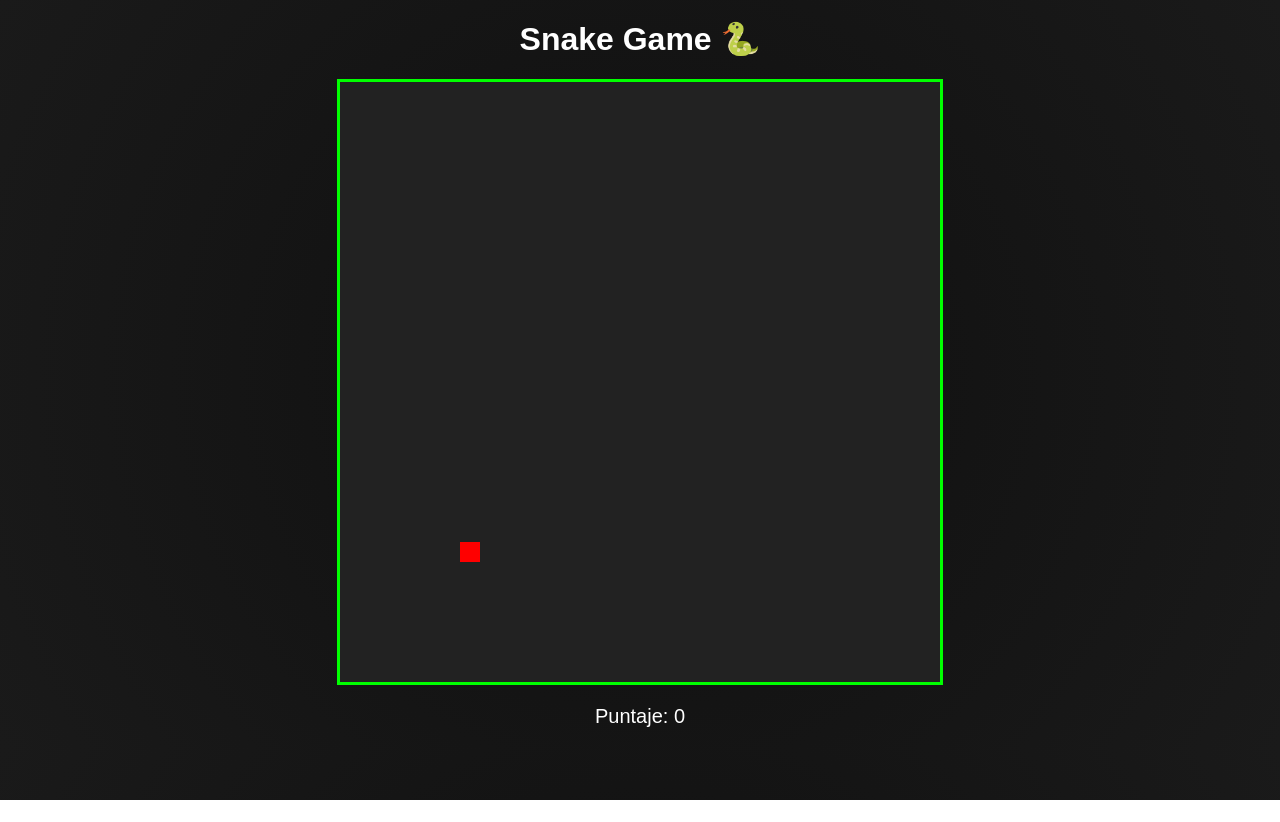
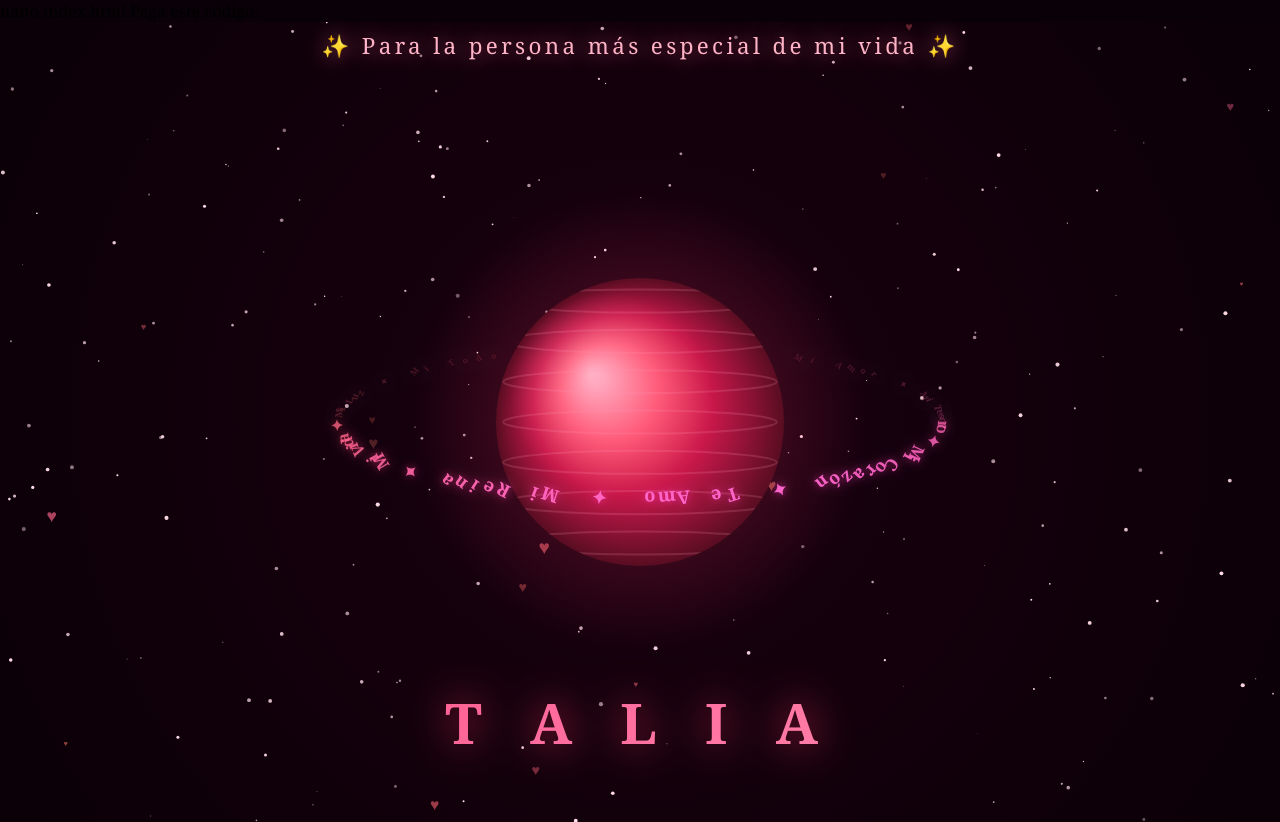
Before and after one commit to thecrisif/thecrisif.github.io, a plain HTML site: page index.html in a window 1280 px wide. Before the commit the page ends 800 px from the top, so only its background shows below. Drawn offline with Linux system fonts and the light colour scheme.

Commit message:
Add files via upload

```diff
--- a/index.html
+++ b/index.html
@@ -1,15 +1,17 @@
+nano index.html
+Pega este código:
 <!DOCTYPE html>
-<html>
+<html lang="es">
 <head>
-    <meta charset="UTF-8">
-    <title>Snake Game - THE CRIS IF</title>
-    <link rel="stylesheet" href="style.css">
+  <meta charset="UTF-8">
+  <meta name="viewport" content="width=device-width, initial-scale=1.0">
+  <title>Para Talia 💕</title>
+  <link rel="stylesheet" href="style.css">
 </head>
 <body>
-    <h1>Snake Game 🐍</h1>
-    <canvas id="gameCanvas" width="600" height="600"></canvas>
-    <p id="score">Puntaje: 0</p>
-
-    <script src="script.js"></script>
+  <div id="mensaje">✨ Para la persona más especial de mi vida ✨</div>
+  <canvas id="c"></canvas>
+  <div id="nombre">T A L I A</div>
+  <script src="planet.js"></script>
 </body>
 </html>
--- /dev/null
+++ b/planet.js
@@ -0,0 +1,189 @@
+const canvas = document.getElementById('c');
+const ctx    = canvas.getContext('2d');
+
+let W  = canvas.width  = window.innerWidth;
+let H  = canvas.height = window.innerHeight;
+let cx = W / 2;
+let cy = H / 2;
+let t  = 0;
+
+window.addEventListener('resize', () => {
+  W  = canvas.width  = window.innerWidth;
+  H  = canvas.height = window.innerHeight;
+  cx = W / 2;
+  cy = H / 2;
+  initStars();
+});
+
+const STAR_COUNT = 220;
+let stars = [];
+
+function initStars() {
+  stars = [];
+  for (let i = 0; i < STAR_COUNT; i++) {
+    stars.push({
+      x:             Math.random() * W,
+      y:             Math.random() * H,
+      r:             Math.random() * 1.8 + 0.3,
+      speed:         Math.random() * 0.008 + 0.003,
+      twinkleOffset: Math.random() * Math.PI * 2
+    });
+  }
+}
+initStars();
+
+function drawStars() {
+  stars.forEach(s => {
+    const a = 0.4 + 0.6 * Math.abs(Math.sin(t * s.speed * 60 + s.twinkleOffset));
+    ctx.beginPath();
+    ctx.arc(s.x, s.y, s.r, 0, Math.PI * 2);
+    ctx.fillStyle = `rgba(255, 220, 230, ${a})`;
+    ctx.fill();
+  });
+}
+
+const PLANET_R = Math.min(window.innerWidth, window.innerHeight) * 0.18;
+
+function drawPlanet() {
+  const glow = ctx.createRadialGradient(cx, cy, PLANET_R * 0.5, cx, cy, PLANET_R * 1.6);
+  glow.addColorStop(0, 'rgba(255, 50, 100, 0.25)');
+  glow.addColorStop(1, 'rgba(255, 50, 100, 0)');
+  ctx.beginPath();
+  ctx.arc(cx, cy, PLANET_R * 1.6, 0, Math.PI * 2);
+  ctx.fillStyle = glow;
+  ctx.fill();
+
+  const grad = ctx.createRadialGradient(
+    cx - PLANET_R * 0.3, cy - PLANET_R * 0.3, PLANET_R * 0.05,
+    cx, cy, PLANET_R
+  );
+  grad.addColorStop(0,   '#ff8fab');
+  grad.addColorStop(0.3, '#ff4d6d');
+  grad.addColorStop(0.6, '#c9184a');
+  grad.addColorStop(1,   '#590d22');
+  ctx.beginPath();
+  ctx.arc(cx, cy, PLANET_R, 0, Math.PI * 2);
+  ctx.fillStyle = grad;
+  ctx.fill();
+
+  const shine = ctx.createRadialGradient(
+    cx - PLANET_R * 0.35, cy - PLANET_R * 0.35, 0,
+    cx - PLANET_R * 0.2,  cy - PLANET_R * 0.2,  PLANET_R * 0.7
+  );
+  shine.addColorStop(0, 'rgba(255, 220, 230, 0.45)');
+  shine.addColorStop(1, 'rgba(255, 100, 130, 0)');
+  ctx.beginPath();
+  ctx.arc(cx, cy, PLANET_R, 0, Math.PI * 2);
+  ctx.fillStyle = shine;
+  ctx.fill();
+
+  ctx.save();
+  ctx.beginPath();
+  ctx.arc(cx, cy, PLANET_R, 0, Math.PI * 2);
+  ctx.clip();
+  for (let i = -3; i <= 3; i++) {
+    const yy = cy + i * PLANET_R * 0.28;
+    ctx.beginPath();
+    ctx.ellipse(cx, yy, PLANET_R * 0.95, PLANET_R * 0.08, 0, 0, Math.PI * 2);
+    ctx.strokeStyle = 'rgba(255, 150, 180, 0.18)';
+    ctx.lineWidth   = 2;
+    ctx.stroke();
+  }
+  ctx.restore();
+}
+
+const RING_WORDS = [
+  'Te Amo', 'Mi Reina', 'Mi Vida', 'Mi Luz',
+  'Mi Todo', 'Mi Cielo', 'Mi Amor', 'Mi Tesoro', 'Mi Corazón'
+];
+const RING_TEXT = RING_WORDS.join('  ✦  ') + '  ✦  ';
+const RING_RX   = PLANET_R * 2.1;
+const RING_RY   = PLANET_R * 0.52;
+
+function drawRing(front) {
+  ctx.save();
+  ctx.translate(cx, cy);
+
+  const totalChars = RING_TEXT.length;
+  const angleStep  = (Math.PI * 2) / totalChars;
+
+  ctx.font         = `bold ${Math.max(10, PLANET_R * 0.115)}px Georgia`;
+  ctx.textAlign    = 'center';
+  ctx.textBaseline = 'middle';
+
+  for (let i = 0; i < totalChars; i++) {
+    const angle   = i * angleStep + t * 0.35;
+    const isFront = Math.sin(angle) > 0;
+    if (isFront !== front) continue;
+
+    const x     = Math.cos(angle) * RING_RX;
+    const y     = Math.sin(angle) * RING_RY;
+    const depth = (Math.sin(angle) + 1) / 2;
+    const alpha = front ? 0.5 + depth * 0.5 : 0.15 + depth * 0.25;
+    const scale = front ? 0.75 + depth * 0.35 : 0.5 + depth * 0.2;
+    const hue   = 340 + Math.sin(angle + t) * 20;
+
+    ctx.save();
+    ctx.translate(x, y);
+    ctx.rotate(angle + Math.PI / 2);
+    ctx.scale(scale, scale);
+    ctx.fillStyle   = `hsla(${hue}, 100%, 70%, ${alpha})`;
+    ctx.shadowColor = `hsla(${hue}, 100%, 60%, ${alpha * 0.8})`;
+    ctx.shadowBlur  = 8;
+    ctx.fillText(RING_TEXT[i], 0, 0);
+    ctx.restore();
+  }
+
+  ctx.restore();
+}
+
+let hearts = [];
+for (let i = 0; i < 18; i++) {
+  hearts.push({
+    x:     Math.random() * W,
+    y:     Math.random() * H,
+    size:  Math.random() * 14 + 6,
+    speed: Math.random() * 0.4 + 0.2,
+    alpha: Math.random() * 0.5 + 0.2,
+    drift: (Math.random() - 0.5) * 0.5
+  });
+}
+
+function drawHearts() {
+  hearts.forEach(h => {
+    h.y -= h.speed;
+    h.x += h.drift;
+    if (h.y < -20) {
+      h.y = H + 20;
+      h.x = Math.random() * W;
+    }
+    ctx.save();
+    ctx.globalAlpha = h.alpha * (0.5 + 0.5 * Math.abs(Math.sin(t * 0.5)));
+    ctx.fillStyle   = `hsl(${340 + Math.random() * 30}, 100%, 70%)`;
+    ctx.font        = `${h.size}px serif`;
+    ctx.fillText('♥', h.x, h.y);
+    ctx.restore();
+  });
+}
+
+function loop() {
+  ctx.clearRect(0, 0, W, H);
+
+  const bg = ctx.createRadialGradient(cx, cy, 0, cx, cy, Math.max(W, H));
+  bg.addColorStop(0,   '#1a0010');
+  bg.addColorStop(0.5, '#0d0008');
+  bg.addColorStop(1,   '#050003');
+  ctx.fillStyle = bg;
+  ctx.fillRect(0, 0, W, H);
+
+  drawStars();
+  drawHearts();
+  drawRing(false);
+  drawPlanet();
+  drawRing(true);
+
+  t += 0.012;
+  requestAnimationFrame(loop);
+}
+
+loop();
--- a/style.css
+++ b/style.css
@@ -1,22 +1,74 @@
-body {
-    background: radial-gradient(circle, #0f0f0f, #1a1a1a);
-    color: white;
-    font-family: Arial, sans-serif;
-    text-align: center;
+* {
+  margin: 0;
+  padding: 0;
+  box-sizing: border-box;
 }
 
-h1 {
-    margin-top: 20px;
+body {
+  background: #0a0008;
+  overflow: hidden;
+  width: 100vw;
+  height: 100vh;
+  font-family: 'Georgia', serif;
 }
 
 canvas {
-    background-color: #222;
-    display: block;
-    margin: 20px auto;
-    border: 3px solid #00ff00;
+  display: block;
 }
 
-#score {
-    font-size: 20px;
-    margin-top: 10px;
+#mensaje {
+  position: fixed;
+  top: 30px;
+  width: 100%;
+  text-align: center;
+  font-size: clamp(1rem, 4vw, 1.4rem);
+  color: #ffb3c6;
+  text-shadow:
+    0 0 20px rgba(255, 100, 150, 0.8),
+    0 0 40px rgba(255, 50, 100, 0.4);
+  letter-spacing: 0.15em;
+  animation: fadeInDown 2s ease forwards, pulseText 3s ease-in-out 2s infinite;
+  pointer-events: none;
+  z-index: 10;
 }
+
+#nombre {
+  position: fixed;
+  bottom: 40px;
+  width: 100%;
+  text-align: center;
+  font-size: clamp(2rem, 8vw, 3.5rem);
+  font-weight: bold;
+  color: transparent;
+  background: linear-gradient(135deg, #ff6b9d, #ff1744, #ff6b9d, #ffb3c6);
+  background-size: 300% 300%;
+  -webkit-background-clip: text;
+  background-clip: text;
+  filter: drop-shadow(0 0 20px rgba(255, 50, 100, 0.9));
+  animation: fadeInUp 2s ease 0.5s forwards, gradientShift 4s ease infinite;
+  opacity: 0;
+  letter-spacing: 0.3em;
+  pointer-events: none;
+  z-index: 10;
+}
+
+@keyframes fadeInDown {
+  from { opacity: 0; transform: translateY(-30px); }
+  to   { opacity: 1; transform: translateY(0); }
+}
+
+@keyframes fadeInUp {
+  from { opacity: 0; transform: translateY(30px); }
+  to   { opacity: 1; transform: translateY(0); }
+}
+
+@keyframes pulseText {
+  0%, 100% { text-shadow: 0 0 20px rgba(255, 100, 150, 0.8); }
+  50%       { text-shadow: 0 0 40px rgba(255, 50, 100, 1), 0 0 80px rgba(255, 100, 150, 0.5); }
+}
+
+@keyframes gradientShift {
+  0%   { background-position: 0% 50%; }
+  50%  { background-position: 100% 50%; }
+  100% { background-position: 0% 50%; }
+}
```
